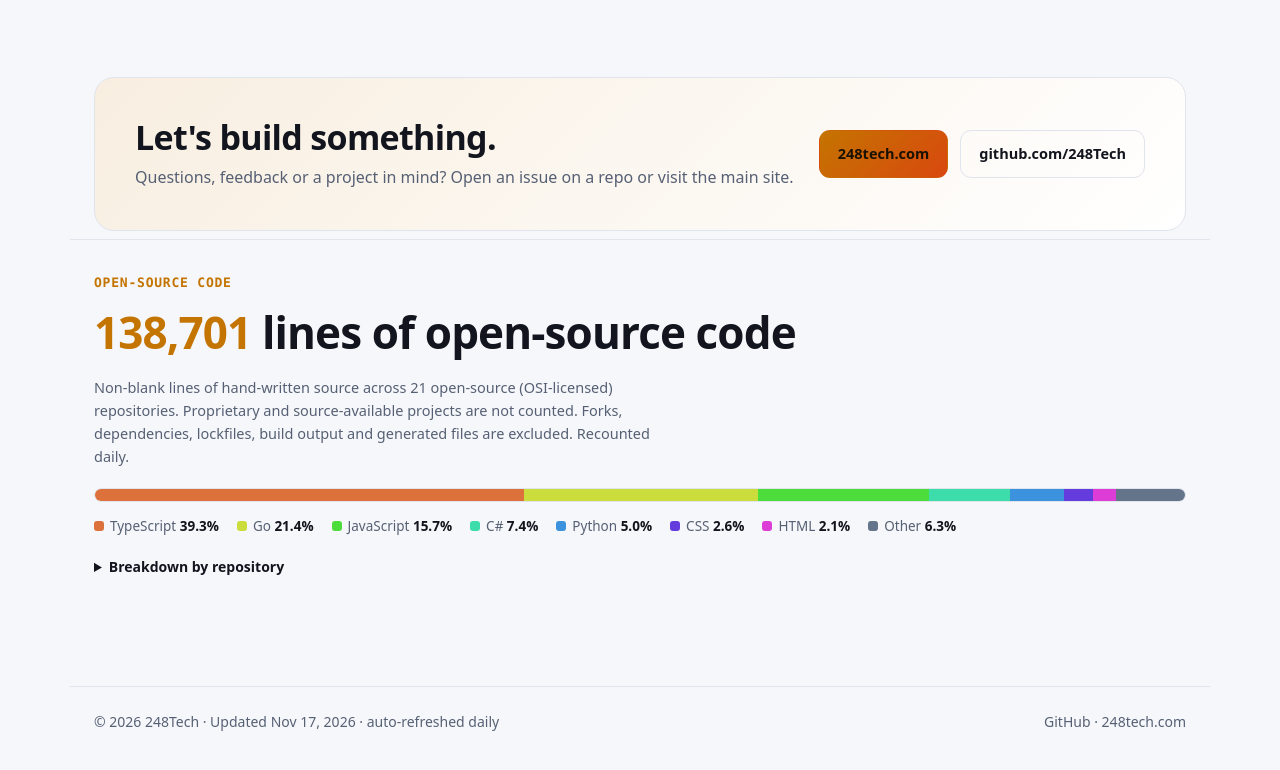
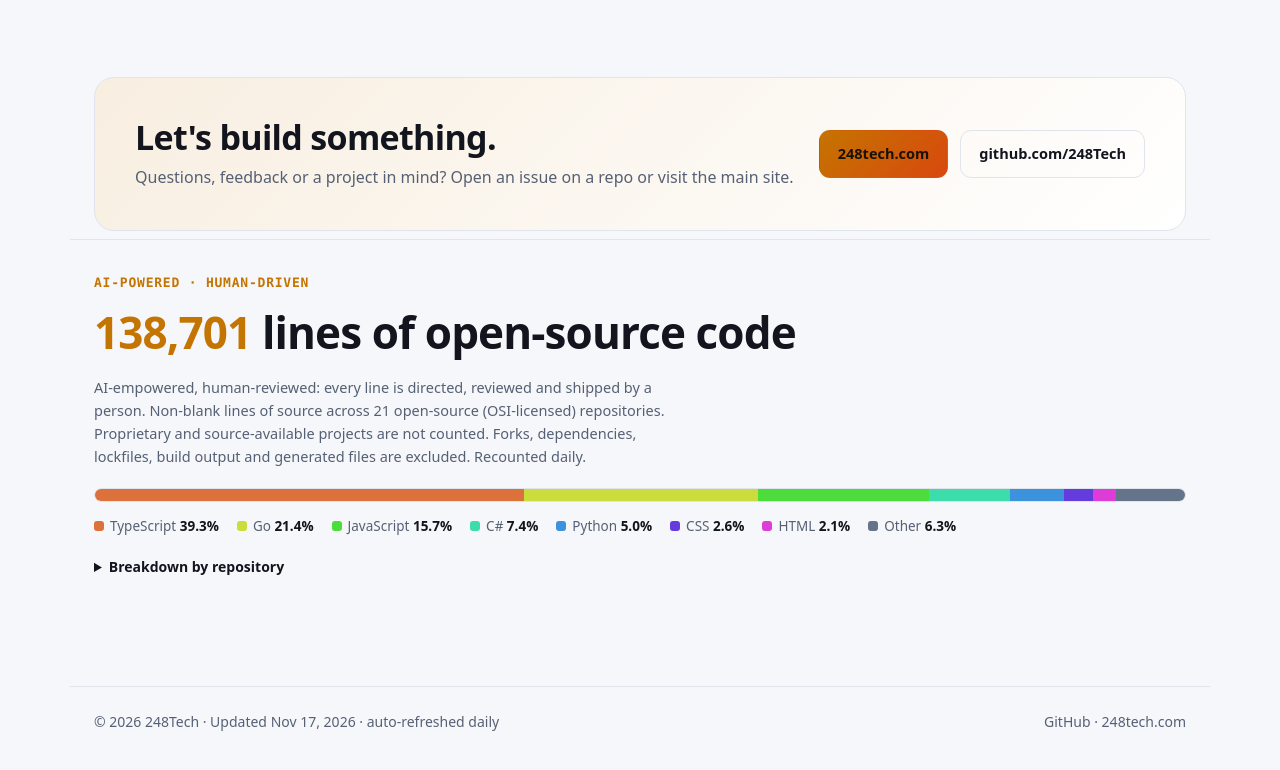
Before and after one commit to 248Tech/248Tech.github.io, a plain HTML site: page index.html in a window 1280 px wide. Shown: the part 4196-4966 px from the top of the page. Drawn offline with Linux system fonts and the light colour scheme.

Commit message:
Reword LOC section: AI-powered, human-driven
Co-Authored-By: Claude Sonnet 5.5 <noreply@anthropic.com>

```diff
--- a/index.html
+++ b/index.html
@@ -107,9 +107,9 @@
   </section>
 </main>
 <section class="wrap loc" id="loc" aria-labelledby="loc-h" hidden>
-  <p class="eyebrow">open-source code</p>
+  <p class="eyebrow">AI-powered · human-driven</p>
   <h2 id="loc-h" class="loc-title"><span id="loc-total" class="loc-num" aria-live="off">0</span> lines of open-source code</h2>
-  <p class="loc-sub">Non-blank lines of hand-written source across <span id="loc-repos"></span> open-source (OSI-licensed) repositories. Proprietary and source-available projects are not counted. Forks, dependencies, lockfiles, build output and generated files are excluded. Recounted daily.</p>
+  <p class="loc-sub">AI-empowered, human-reviewed: every line is directed, reviewed and shipped by a person. Non-blank lines of source across <span id="loc-repos"></span> open-source (OSI-licensed) repositories. Proprietary and source-available projects are not counted. Forks, dependencies, lockfiles, build output and generated files are excluded. Recounted daily.</p>
   <div id="loc-bar" class="loc-bar" role="img" aria-label="Lines of code by language"></div>
   <ul id="loc-legend" class="loc-legend"></ul>
   <details class="loc-detail"><summary>Breakdown by repository</summary><ol id="loc-list" class="loc-list"></ol></details>
--- a/scripts/loc.mjs
+++ b/scripts/loc.mjs
@@ -1,4 +1,4 @@
-// Counts non-blank lines of hand-written source code across the repos it is given (build.mjs passes open-source ones).
+// Counts non-blank lines of source code (AI-assisted, human-reviewed) across the repos it is given (build.mjs passes open-source ones).
 // Shallow-clones each repo (public, unauthenticated) into a temp dir and only reads files - nothing is executed.
 import { execFile } from 'node:child_process';
 import { promisify } from 'node:util';
```
